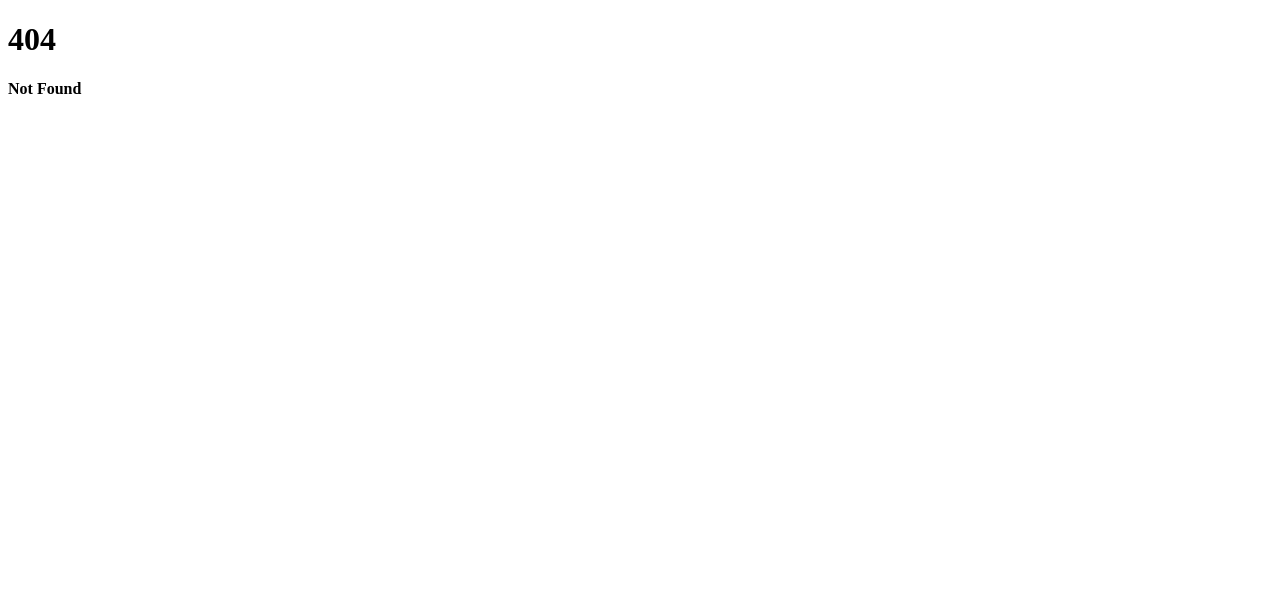
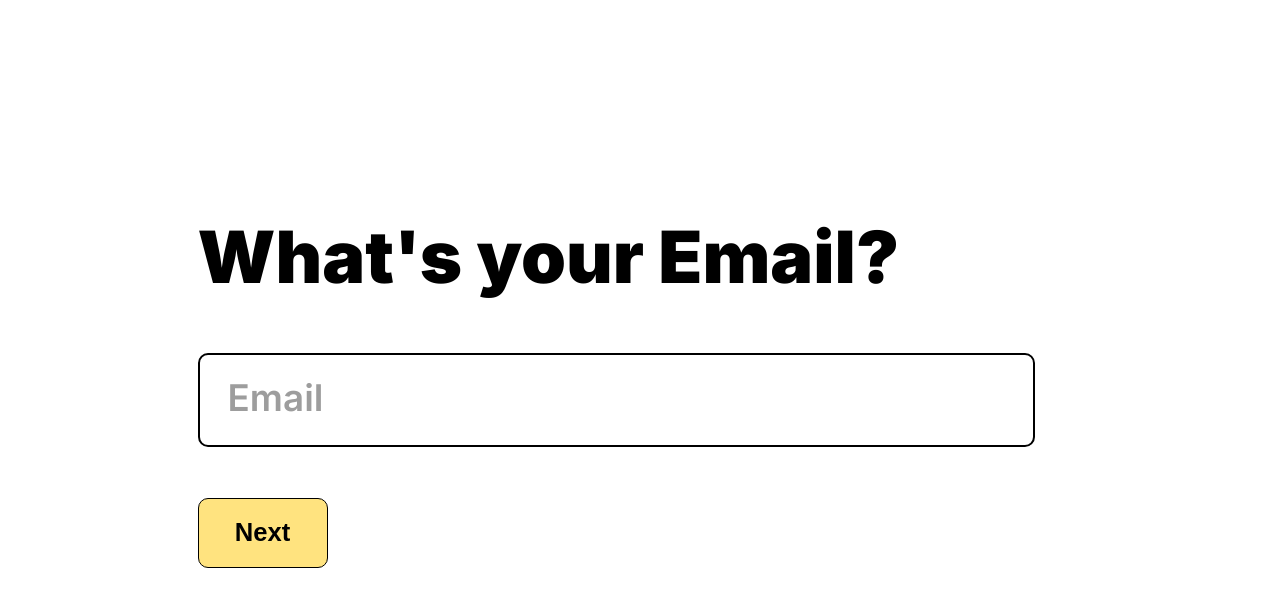
Before and after one commit to Abdelmoneim000/Svelte-front-end, a SvelteKit app: page /SignIn in a window 1280 px wide. Before the commit this address had no page. Shown: the top 606 px of the page. Built offline with nearby package versions, Linux system fonts and the light colour scheme.

Commit message:
Finishing the signin pages

```diff
--- a/src/components/Input.svelte
+++ b/src/components/Input.svelte
@@ -10,6 +10,7 @@
     export let width = "60%";
     export let height = "50px";
     export let value = "";
+    export let fontSize = "1em";
 
     // Event handler for the input event.
     function handleChange(event) {
@@ -35,7 +36,7 @@
         width: 90%;
         height: 100%;
         outline: none;
-        font-size: 1.3em;
+        font-size: var(--fontSize);
         padding: 0 30px;
         line-height: var(--height);
         border-radius: 10px;
@@ -127,7 +128,7 @@
     }
 </style>
 <!-- The input component (with two-way binding)-->
-<div class="container" style="--width: {width}; --height: {height}; --labelFontSize: {labelFontSize}; --labelColor: {labelColor};">
+<div class="container" style="--width: {width}; --height: {height}; --labelFontSize: {labelFontSize}; --labelColor: {labelColor}; --fontSize: {fontSize};">
     <div class="entryarea">
         <input type="text" required id="email" autocomplete="email" bind:value={value} on:input={handleChange}>
         <div class="labelline">{label}</div>
--- a/src/components/button.svelte
+++ b/src/components/button.svelte
@@ -7,17 +7,18 @@
     export let boxShadow = "none";
     export let width = "20%";
     export let height = "53px";
+    export let fontSize = "1.2em";
 </script>
 
 <style>
     .button {
         width: var(--width);
-        height: 53px !important;
+        height: var(--height) !important;
         background-color: var(--backgroundColor);
         color: var(--color);
         border: var(--border);
         border-radius: var(--borderRadius);
-        font-size: 1.2em;
+        font-size: var(--fontSize);
         font-weight: 750;
         cursor: pointer;
         transition: all 0.3s ease;
@@ -71,4 +72,4 @@
 </style>
 
 <!-- Button component with on:click Event to be customized -->
-<button class="button" style="--color: {color}; --borderRadius: {borderRadius}; --backgroundColor: {backgroundColor}; --border: {border}; --boxShadow: {boxShadow}; --width: {width}; --height: {height};" on:click>{text}</button>
+<button class="button" style="--color: {color}; --borderRadius: {borderRadius}; --backgroundColor: {backgroundColor}; --border: {border}; --boxShadow: {boxShadow}; --width: {width}; --height: {height}; --fontSize: {fontSize}" on:click>{text}</button>
--- /dev/null
+++ b/src/routes/SignIn/+page.svelte
@@ -0,0 +1,67 @@
+<!-- SignIn page when user choose to login using Email -->
+<script>
+    import Input from "../../components/Input.svelte";
+    import Button from "../../components/button.svelte";
+
+    let email = "";
+    let password = "";
+    let validated = false;
+
+
+    const validateEmail = () => {
+
+        const re = /^[a-zA-Z0-9._%+-]+@[a-zA-Z0-9.-]+\.[a-zA-Z]{2,}$/;
+        if (!re.test(email)) {
+            message = 'Invalid email address. Please try again.';
+            validated = false;
+        } else {
+            validated = true;
+        }
+    };
+</script>
+
+<style>
+.submit-form {
+    margin-top: 13%;
+    margin-left: 15%;
+    display: flex;
+    flex-direction: column;
+    gap: 5px;
+    font-family: Inter;
+    animation: fadeIn 1s ease-in-out forwards;
+}
+
+@keyframes fadeIn {
+        0% {
+            opacity: 0;
+            transform: translateY(20px);
+        }
+        100% {
+            opacity: 1;
+            transform: translateY(0);
+        }
+    }
+</style>
+
+
+<!-- Passowrd Input should only be displayed when the User enter a correct and existing Email -->
+
+<div class="submit-form">
+    <!-- Email submission should be visible first -->
+    {#if !email || !validated}
+        <h1 style="font-weight: 900; font-size: 72px;">What's your Email?</h1>
+        <Input bind:value={email} label="Email" labelFontSize="2.3em" width="80%" height="90px" fontSize="2em" />
+        <div style="margin-top: 50px;">
+            <Button text="Next" backgroundColor="#FFE37F" width="130px" height="70px" border="1px solid black" fontSize="1.6em" on:click={validateEmail} />
+        </div>
+    {/if}
+    <!-- After Email submission, User must submit passowrd too -->
+    {#if email && validated}
+        <h1 style="font-weight: 900; font-size: 72px;">What's your Password?</h1>
+        <Input bind:value={password} label="Password" labelFontSize="2.3em" width="80%" height="90px" />
+        <div style="margin-top: 50px;">
+            <!-- TODO: back-end should link a submit event to the button and send the data of both email and password to the back-end -->
+            <Button text="Login" backgroundColor="#FFE37F" width="130px" height="70px" border="1px solid black" fontSize="1.6em" />
+        </div>
+    {/if}
+</div>
```
